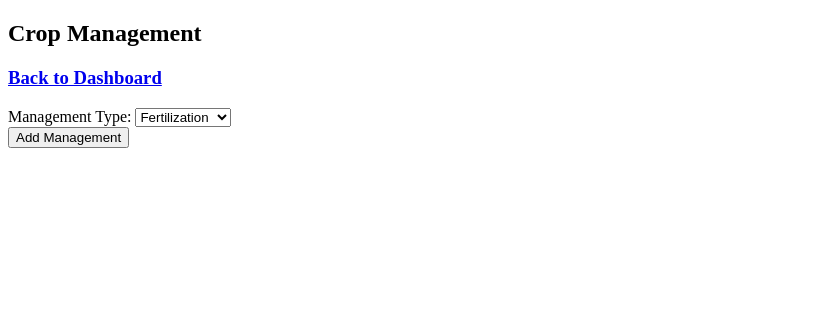
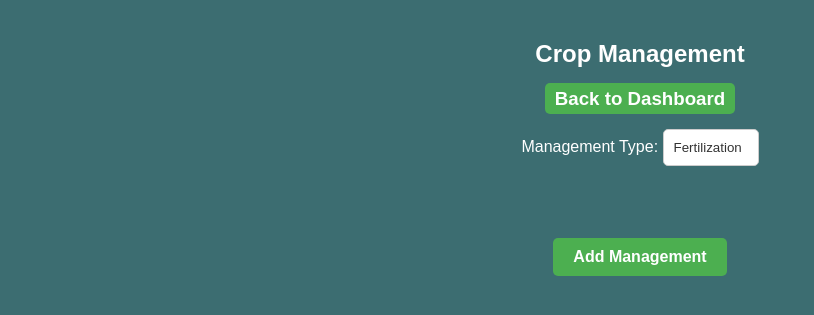
Before and after one commit to Bill-Kamgwira/GrowTrack, a Flask app: page /crop/1/add-management in a window 1280 px wide. Shown: the top 315 px of the page, without its empty margins (0-814 px from the left). Run offline with Flask 3, Linux system fonts and the light colour scheme; a user stored in the database is signed in; data comes from the database, SQL or seed files in the repository.

Commit message:
Added some more styling
Added some more styling

```diff
--- /dev/null
+++ b/static/add_management.css
@@ -0,0 +1,49 @@
+/* Specific styles for the Add Crop Management page */
+
+.tab-pane {
+    /* Styles for the container element */
+    padding: 20px;
+  }
+
+  select {
+    appearance: none; /* Remove default browser styling */
+    -webkit-appearance: none; /* For older WebKit browsers */
+    -moz-appearance: none; /* For older Firefox browsers */
+    padding: 10px;
+    border: 1px solid #ccc;
+    border-radius: 5px;
+    background-color: #fff; /* Or your desired background color */
+    color: #333; /* Or your desired text color */
+  }
+
+  .error {
+    /* Styles for error messages */
+    color: red;
+    font-size: smaller;
+    margin-bottom: 5px;
+  }
+
+  #management-details {
+    display: flex;
+    flex-direction: column; /* Change to column layout */
+    gap: 10px; /* Adjust the gap as needed */
+    align-items: center;
+    font-weight: bold;
+  }
+
+  #management-details input {
+    width: 30%; /* Adjust the width as needed */
+
+  }
+
+  button {
+    background-color: #4CAF50;
+    color: white;
+    padding: 10px 20px;
+    border: none;
+    border-radius: 5px;
+    cursor: pointer;
+    font-size: 16px;
+    font-weight: bold;
+  }
+  /* Additional styles for specific form elements and layout as needed */
--- a/static/base.css
+++ b/static/base.css
@@ -7,5 +7,12 @@ body {
     height: 100vh; /* Sets the body height to 100% of the viewport height */
     color: white;
 }
+h3 a {
+    color: white;
+      text-decoration: none;
+      padding: 5px 10px;
+      border-radius: 5px;
+      background-color: #4CAF50; /* Use styles from previous section (back to dashboard link) */
+  }
 
 /* Other global styles */
--- a/templates/add_crop_management.html
+++ b/templates/add_crop_management.html
@@ -4,6 +4,8 @@
     <title>Add Crop Management</title>
     <script src="/static/forms.js"></script>
     <link rel="shortcut icon" href="/static/favicon.ico">
+    <link rel="stylesheet" href="/static/base.css">
+    <link rel="stylesheet" href="/static/add_management.css">
 </head>
 <body>
     <div id="crop-management" class="tab-pane">
@@ -18,10 +20,13 @@
                 <option value="weeding">Weeding</option>
                 <option value="labor">Labor</option>
             </select>
-
+            <br>
+            <br>
 
             <div id="management-details"></div>
-
+            <br>
+            <br>
+            <br>
              <button type="submit">Add Management</button>
 
 
--- a/templates/add_financial.html
+++ b/templates/add_financial.html
@@ -3,6 +3,8 @@
 <head>
     <title>Add Financial details</title>
     <link rel="shortcut icon" href="/static/favicon.ico">
+    <link rel="stylesheet" href="/static/base.css">
+    <link rel="stylesheet" href="/static/yield&prod.css">
 </head>
 <body>
     <h2>Crop Finance</h2>
--- a/templates/add_yield_production.html
+++ b/templates/add_yield_production.html
@@ -3,6 +3,8 @@
 <head>
     <title>Add Crop Yield & Production details</title>
     <link rel="shortcut icon" href="/static/favicon.ico">
+    <link rel="stylesheet" href="/static/base.css">
+    <link rel="stylesheet" href="/static/yield&prod.css">
 
 </head>
 <body>
@@ -28,7 +30,8 @@
 
         <label for="factors">Factors affecting Yield:</label>
         <input type="text" name="factors" id="factors">
-
+        <br>
+        <br>
         <button type="submit">Add Yield Data</button>
     </form>
 
--- a/templates/edit-profile.html
+++ b/templates/edit-profile.html
@@ -3,6 +3,8 @@
 <head>
     <title>Edit Profile</title>
     <link rel="shortcut icon" href="/static/favicon.ico">
+    <link rel="stylesheet" href="/static/base.css">
+    <link rel="stylesheet" href="/static/eprofile.css">
 </head>
 <body>
     <h1>Edit Profile</h1>
--- a/templates/profile.html
+++ b/templates/profile.html
@@ -3,11 +3,14 @@
 <head>
     <title>Profile</title>
     <link rel="shortcut icon" href="/static/favicon.ico">
+    <link rel="stylesheet" href="/static/base.css">
+
+
 </head>
 <body>
     <h1>Profile</h1>
     <br>
-    <a href="/dashboard">Dashboard</a>
+    <h3><a href="/dashboard">Dashboard</a></h3>
     <br>
     <p>Username: {{ user.username }}</p>
     <p>First Name: {{ user.first_name }}</p>
```
Also changed, not shown: static/eprofile.css (added, +31 -0 lines), static/info.css (+12 -0 lines), static/profile.css (added, +18 -0 lines), static/yield&prod.css (added, +39 -0 lines), templates/info.html (+24 -8 lines).
